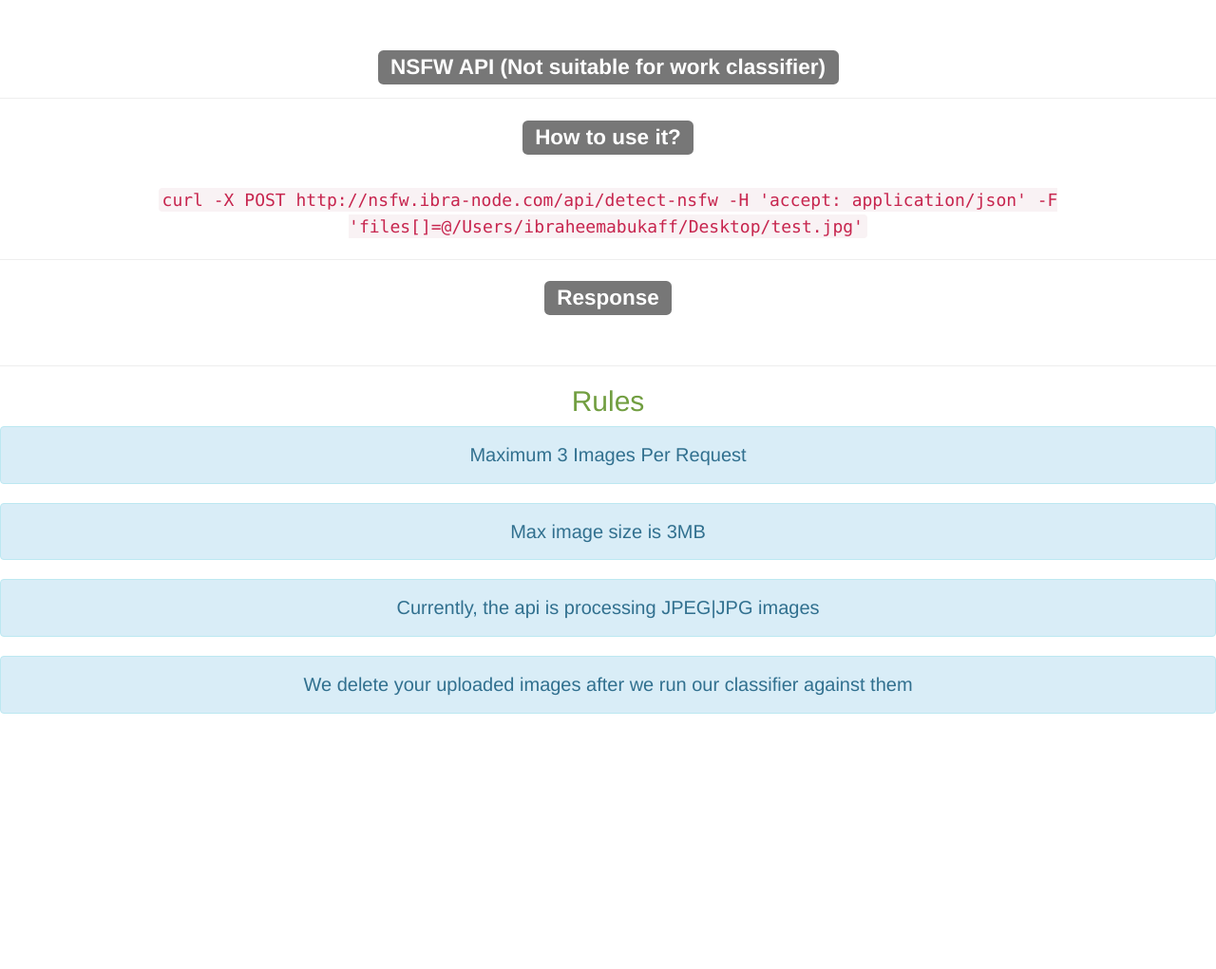
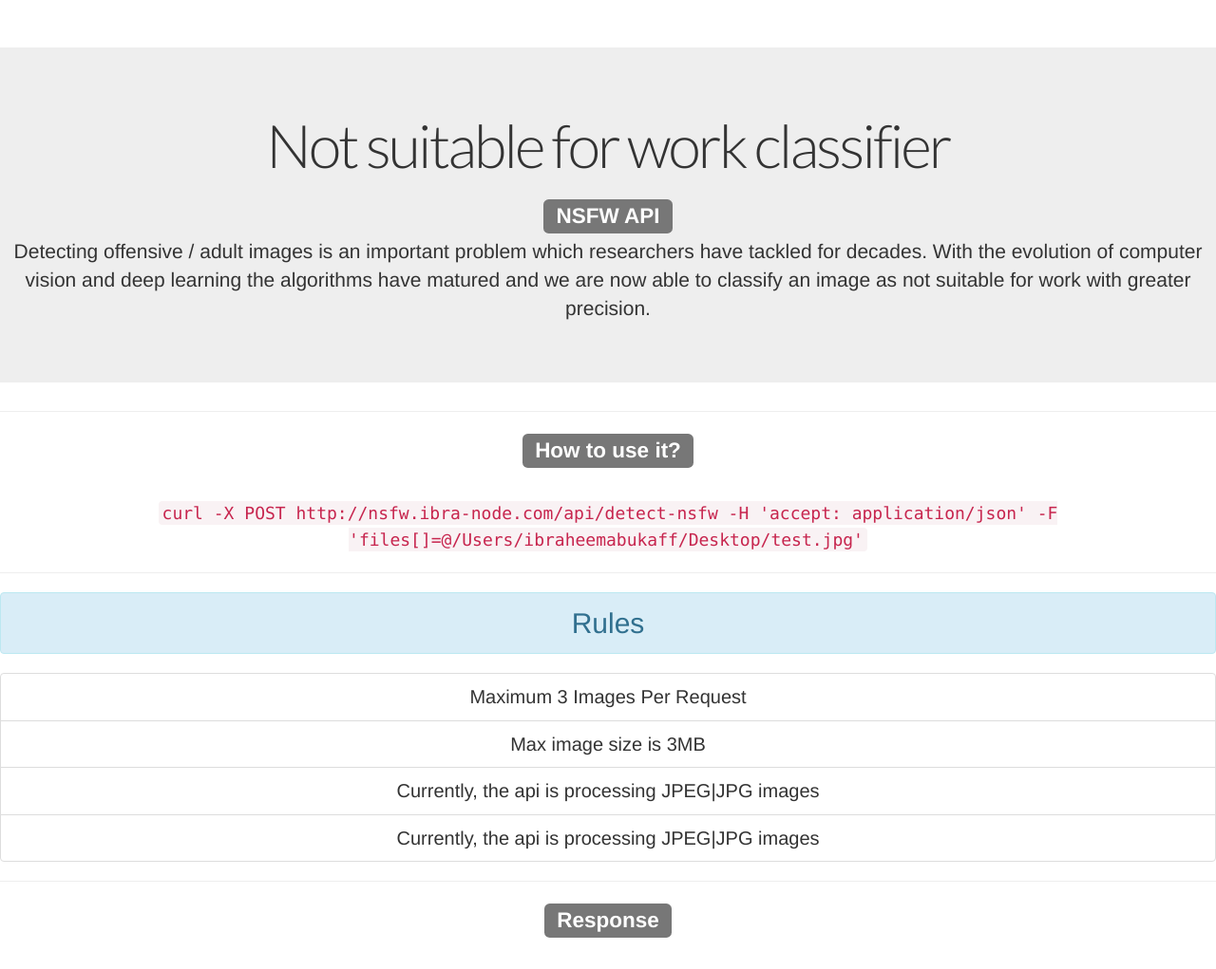
Before and after one commit to ibraAbuKaff/nsfw-api, a PHP site: page /templates/index.phtml in a window 1280 px wide. Shown: the whole page at 95% size. Before the commit the page ends 752 px from the top, so only its background shows below. Run offline with PHP 8.4, Linux system fonts and the light colour scheme; some libraries are stand-ins or nearby versions.

Commit message:
index.html

```diff
--- a/templates/index.phtml
+++ b/templates/index.phtml
@@ -29,24 +29,21 @@
             color: #719e40;
         }
 
-        ul {
-            list-style: none; /* Remove default bullets */
-        }
 
-        ul li::before {
-            content: "\2022"; /* Add content: \2022 is the CSS Code/unicode for a bullet */
-            color: red; /* Change the color */
-            font-weight: bold; /* If you want it to be bold */
-            display: inline-block; /* Needed to add space between the bullet and the text */
-            width: 1em; /* Also needed for space (tweak if needed) */
-            margin-left: -1em; /* Also needed for space (tweak if needed) */
-        }
 
     </style>
 </head>
 <body>
 
-<h2><span class="label label-default">NSFW API (Not suitable for work classifier)</span></h2>
+
+<div class="jumbotron">
+    <h1>Not suitable for work classifier</h1>
+    <h2><span class="label label-default">NSFW API</span></h2>
+    <p>
+        Detecting offensive / adult images is an important problem which researchers have tackled for decades. With the evolution of computer vision and deep learning the algorithms have matured and we are now able to classify an image as not suitable for work with greater precision.
+    </p>
+</div>
+
 
 <hr/>
 <h2><span class="label label-default">How to use it?</span></h2>
@@ -61,17 +58,34 @@
 </code>
 
 <hr/>
+
+<h2><div class="alert alert-info" role="alert">Rules</div></h2>
+
+<ul class="list-group">
+    <li class="list-group-item">
+        Maximum 3 Images Per Request
+    </li>
+
+    <li class="list-group-item">
+        Max image size is 3MB
+    </li>
+
+    <li class="list-group-item">
+        Currently, the api is processing JPEG|JPG images
+    </li>
+
+    <li class="list-group-item">
+        Currently, the api is processing JPEG|JPG images
+    </li>
+</ul>
+
+<hr/>
 <h2><span class="label label-default">Response<span></h2>
 <br/>
 <script src="https://gist.github.com/ibraAbuKaff/b0bb1d980b332e83264f1c98bff83f41.js"></script>
 
-<hr/>
-<h2>Rules</h2>
 
-<div class="alert alert-info" role="alert">Maximum 3 Images Per Request</div>
-<div class="alert alert-info" role="alert">Max image size is 3MB</div>
-<div class="alert alert-info" role="alert">Currently, the api is processing JPEG|JPG images</div>
-<div class="alert alert-info" role="alert">We delete your uploaded images after we run our classifier against them</div>
+
 
 
 
```
